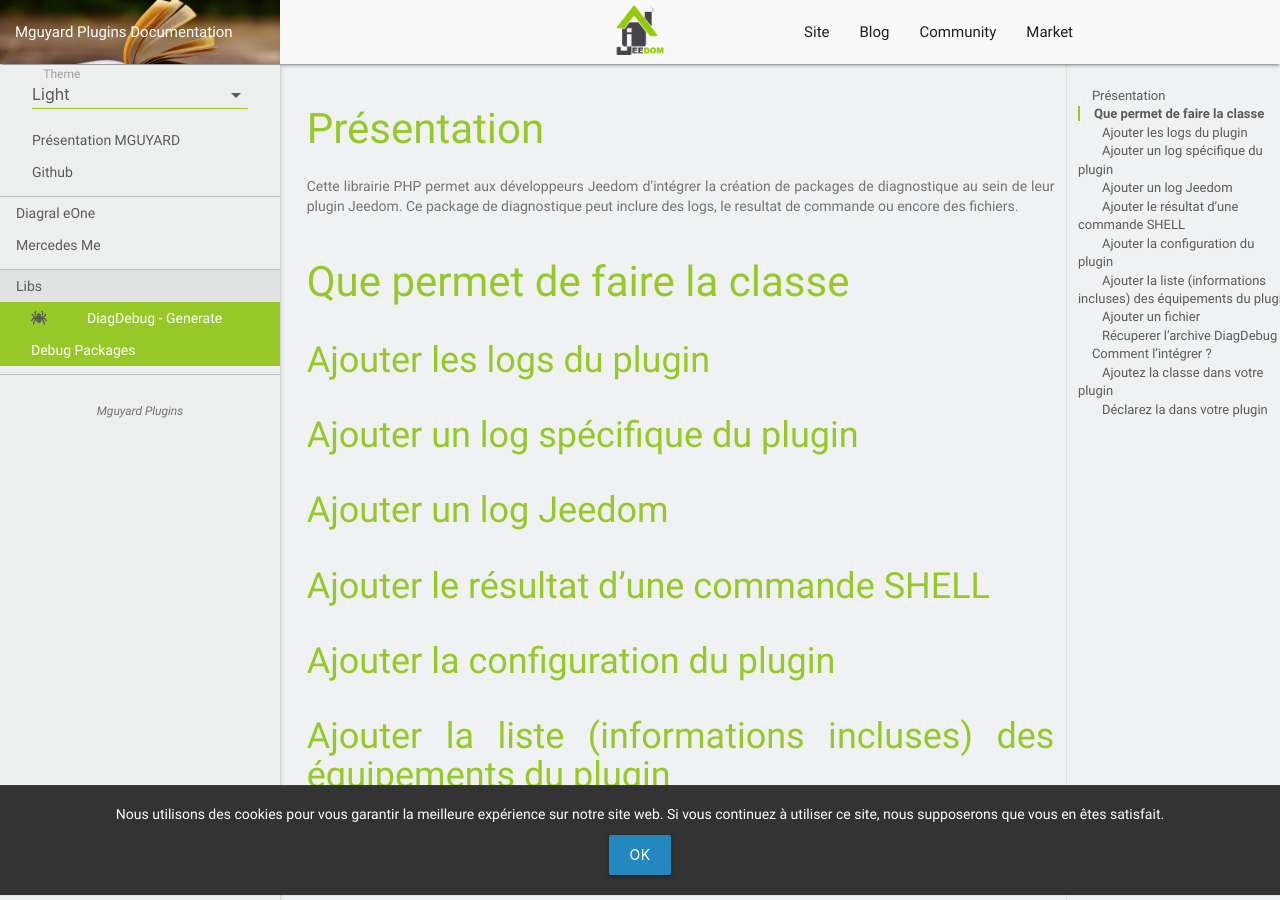
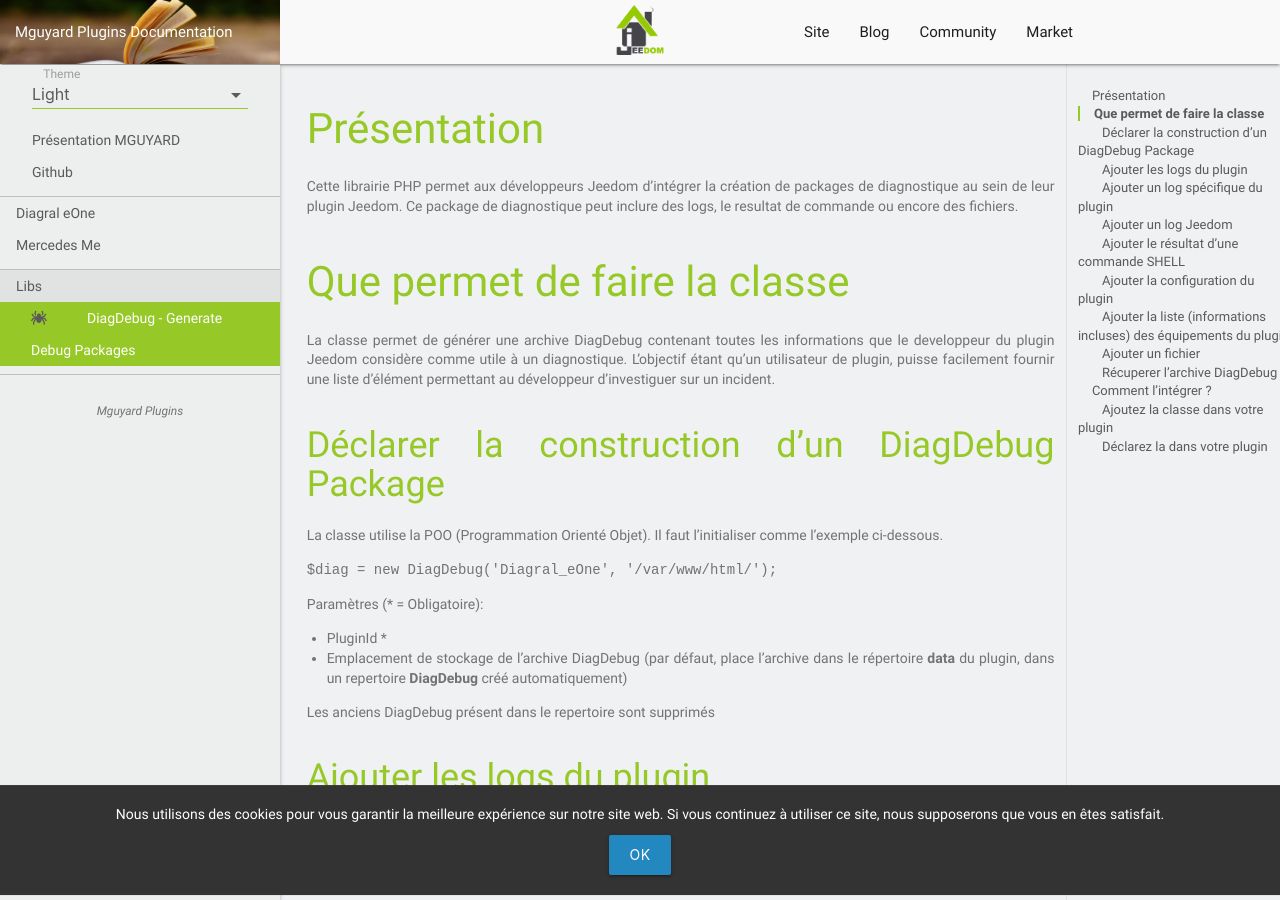
Before and after one commit to mguyard/Jeedom-Documentations, a Jekyll site: the page built from fr_FR/Libs/DiagDebug/documentation.md, in a window 1280 px wide and 900 px high. Built offline with Jekyll 4.4.1, drawn with Linux system fonts in a browser that asks for light colours; our own code applies the rules of GitHub Pages for plain Markdown files.

Commit message:
Ajout de DiagDebug doc - Draft

```diff
--- a/fr_FR/Libs/DiagDebug/documentation.md
+++ b/fr_FR/Libs/DiagDebug/documentation.md
@@ -4,6 +4,21 @@
 Ce package de diagnostique peut inclure des logs, le resultat de commande ou encore des fichiers.
 
 # Que permet de faire la classe
+
+La classe permet de générer une archive DiagDebug contenant toutes les informations que le developpeur du plugin Jeedom considère comme utile à un diagnostique.
+L'objectif étant qu'un utilisateur de plugin, puisse facilement fournir une liste d'élément permettant au développeur d'investiguer sur un incident.
+
+## Déclarer la construction d'un DiagDebug Package
+
+La classe utilise la POO (Programmation Orienté Objet). Il faut l'initialiser comme l'exemple ci-dessous.
+
+``$diag = new DiagDebug('Diagral_eOne', '/var/www/html/');``
+
+Paramètres (* = Obligatoire):
+* PluginId *
+* Emplacement de stockage de l'archive DiagDebug (par défaut, place l'archive dans le répertoire __data__ du plugin, dans un repertoire __DiagDebug__ créé automatiquement)
+
+Les anciens DiagDebug présent dans le repertoire sont supprimés
 
 ## Ajouter les logs du plugin
 
```
